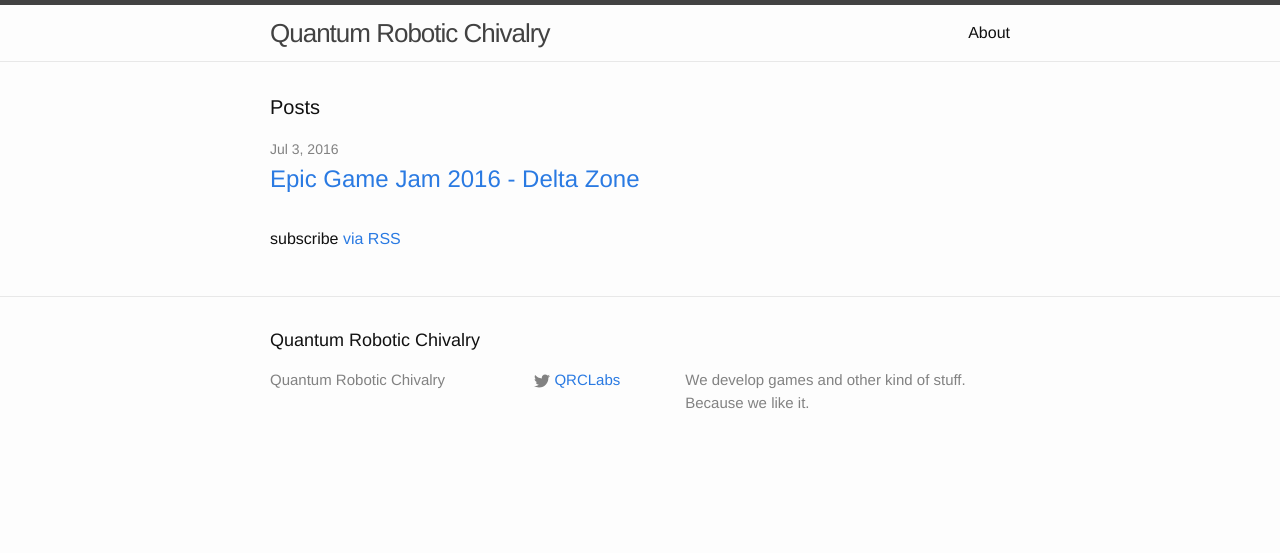
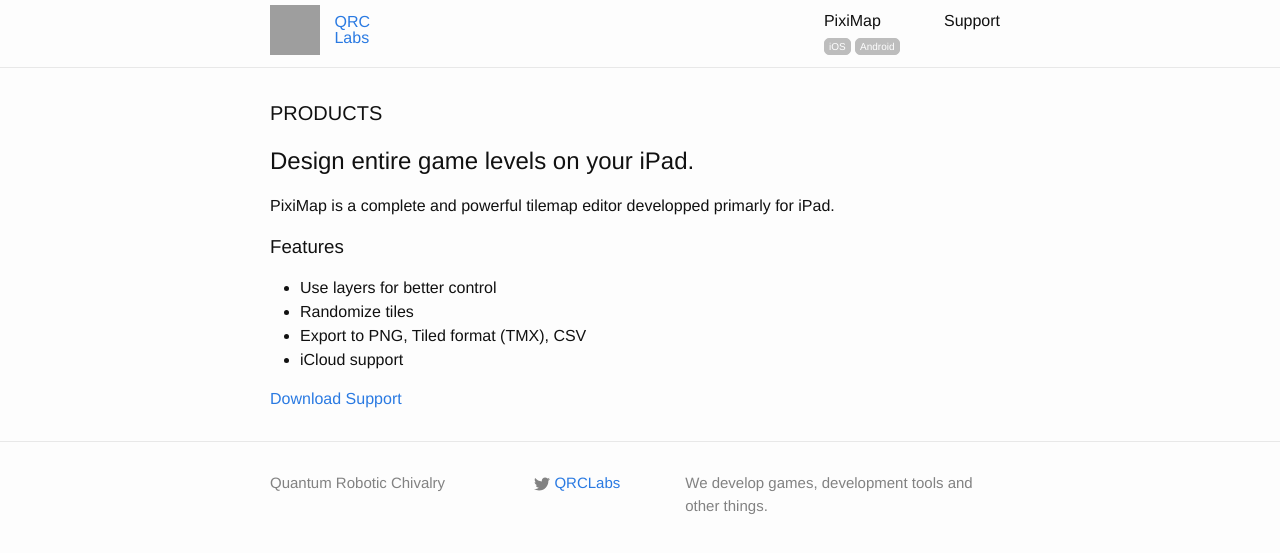
Before and after one commit to QRCLabs/qrclabs.github.io, a Jekyll site: the page built from index.html, in a window 1280 px wide. Shown: the top 553 px of the page. Built offline with Jekyll 4.4.1, drawn with Linux system fonts in a browser that asks for light colours; grey boxes are pictures that could not be loaded.

Commit message:
new theme

```diff
--- a/_config.yml
+++ b/_config.yml
@@ -9,9 +9,9 @@
 title: Quantum Robotic Chivalry
 #email: your-email@domain.com
 description: > # this means to ignore newlines until "baseurl:"
-  We develop games and other kind of stuff. Because we like it.
+  We develop games, development tools and other things.
 baseurl: "" # the subpath of your site, e.g. /blog
-url: "http://qrc.moe" # the base hostname & protocol for your site
+url: "http://qrclabs.moe" # the base hostname & protocol for your site
 twitter_username: QRCLabs
 #github_username:
 
--- a/_includes/footer.html
+++ b/_includes/footer.html
@@ -1,14 +1,11 @@
 <footer class="site-footer">
 
   <div class="wrapper">
-
-    <h2 class="footer-heading">{{ site.title }}</h2>
 
     <div class="footer-col-wrapper">
       <div class="footer-col footer-col-1">
         <ul class="contact-list">
           <li>{{ site.title }}</li>
-          <li><a href="mailto:{{ site.email }}">{{ site.email }}</a></li>
         </ul>
       </div>
 
--- a/_includes/header.html
+++ b/_includes/header.html
@@ -2,7 +2,10 @@
 
   <div class="wrapper">
 
-    <a class="site-title" href="{{ site.baseurl }}/">{{ site.title }}</a>
+      <a class="site-brand" href="{{ site.baseurl }}/">
+          <div class="logo"></div>
+          <div class="title">QRC<br>Labs</div>
+      </a>
 
     <nav class="site-nav">
       <a href="#" class="menu-icon">
@@ -16,7 +19,13 @@
       <div class="trigger">
         {% for my_page in site.pages %}
           {% if my_page.title %}
-          <a class="page-link" href="{{ my_page.url | prepend: site.baseurl }}">{{ my_page.title }}</a>
+          <a class="page-link"
+             href="{{ my_page.url | prepend: site.baseurl }}">
+              <div class="title">{{ my_page.title }}</div>
+              {% for platform in my_page.platforms %}
+                <div class="platform">{{ platform }}</div>
+              {% endfor %}
+          </a>
           {% endif %}
         {% endfor %}
       </div>
--- a/_sass/_layout.scss
+++ b/_sass/_layout.scss
@@ -2,12 +2,36 @@
  * Site header
  */
 .site-header {
-    border-top: 5px solid $grey-color-dark;
+    padding-top: 5px;
+    padding-bottom: 5px;
     border-bottom: 1px solid $grey-color-light;
     min-height: 56px;
 
     // Positioning context for the mobile navigation icon
     position: relative;
+}
+
+.site-brand {
+    &:hover, &:visited {
+       color: inherit;
+       text-decoration: none;
+    }
+
+    .logo {
+        display: inline-block;
+        width: 50px;
+        height: 50px;
+        background-image: url("https://pbs.twimg.com/profile_images/757667764102455297/M8sHu5Gh.jpg");
+        background-size: 50px;
+    }
+
+    .title {
+        display: inline-block;
+        vertical-align: top;
+        line-height: 1rem;
+        padding-top: 9px;
+        padding-left: 10px;
+    }
 }
 
 .site-title {
@@ -33,12 +57,48 @@
     }
 
     .page-link {
+        display: inline-block;
         color: $text-color;
         line-height: $base-line-height;
+        padding-left: 10px;
+        padding-right: 10px;
+        padding-top: 4px;
+        padding-bottom: 4px;
+        vertical-align: top;
+
+        &:hover {
+            text-decoration: none;
+            color: white;
+            background: black;
+            border-radius: 5px;
+        }
 
         // Gaps between nav items, but not on the last one
         &:not(:last-child) {
             margin-right: 20px;
+        }
+
+        .title {
+            display: block;
+        }
+
+        .platform {
+            display: inline-block;
+            padding-left: 4px;
+            border-radius: 5px;
+            font-size: 10px;
+            padding-right: 4px;
+            padding-top: 0px;
+            padding-bottom: 0px;
+            color: white;
+            background: #bdbdbd;
+            border: 1px solid #bdbdbd;
+        }
+
+        &:hover .platform {
+            color: white;
+            background: transparent;
+            border-color: white;
         }
     }
 
@@ -70,6 +130,10 @@
             }
         }
 
+        &:hover {
+            width: 80%;
+        }
+
         .trigger {
             clear: both;
             display: none;
@@ -88,6 +152,14 @@
                 margin-right: 0;
             }
             margin-left: 20px;
+        }
+
+        &:hover .page-link {
+            padding-left: 10px;
+            margin: 0;
+            text-align: center;
+            padding-right: 10px;
+            border-radius: 0;
         }
     }
 }
@@ -173,6 +245,7 @@
 
 .page-heading {
     font-size: 20px;
+    text-transform: uppercase;
 }
 
 .post-list {
--- a/index.html
+++ b/index.html
@@ -4,9 +4,34 @@ layout: default
 
 <div class="home">
 
-  <h1 class="page-heading">Posts</h1>
+  <h1 class="page-heading">Products</h1>
 
-  <ul class="post-list">
+  <div class="product-list">
+      <div class="product-index piximap">
+          <div class="col-sm-6">
+              <div class="screenshot"></div>
+          </div>
+          <div class="col-sm-6">
+              <h2>Design entire game levels on your iPad.</h2>
+              <p><span class="e">PixiMap</span> is a complete and powerful tilemap editor developped primarly for iPad.</p>
+          </div>
+          <div class="col-sm-6">
+              <h3>Features</h3>
+              <ul>
+                  <li>Use layers for better control</li>
+                  <li>Randomize tiles</li>
+                  <li>Export to PNG, Tiled format (TMX), CSV</li>
+                  <li>iCloud support</li>
+              </ul>
+          </div>
+          <div class="col-sm-6">
+              <a class="button download">Download</a>
+              <a class="button support">Support</a>
+          </div>
+      </div>
+  </div>
+
+  <!-- <ul class="post-list">
        {% for post in site.posts %}
        <li>
        <span class="post-meta">{{ post.date | date: "%b %-d, %Y" }}</span>
@@ -16,8 +41,8 @@ layout: default
        </h2>
        </li>
        {% endfor %}
-  </ul>
+       </ul> -->
 
-  <p class="rss-subscribe">subscribe <a href="{{ "/feed.xml" | prepend: site.baseurl }}">via RSS</a></p>
+  <!-- <p class="rss-subscribe">subscribe <a href="{{ "/feed.xml" | prepend: site.baseurl }}">via RSS</a></p> -->
 
 </div>
```
Also changed, not shown: about.md (deleted, +0 -5 lines), piximap.md (added, +8 -0 lines), support.md (added, +5 -0 lines). Lines whose indentation alone changed are shown as unchanged.
